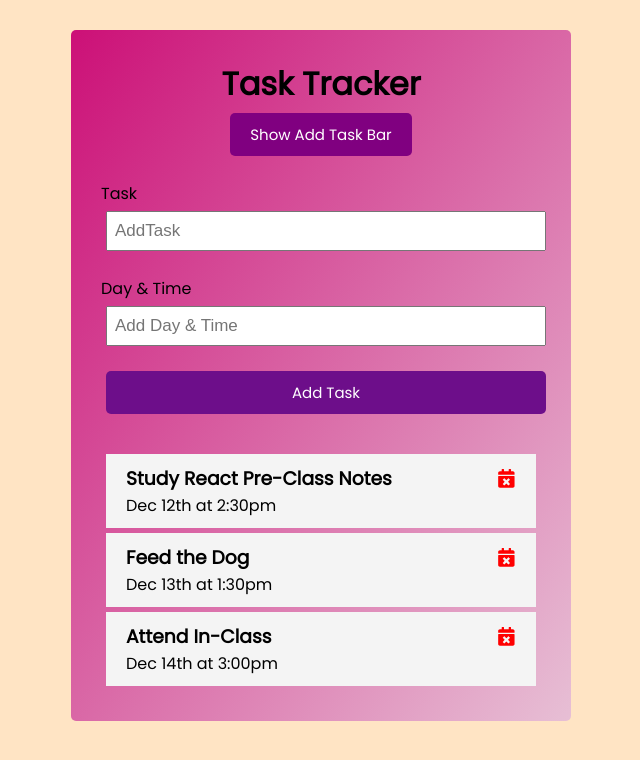
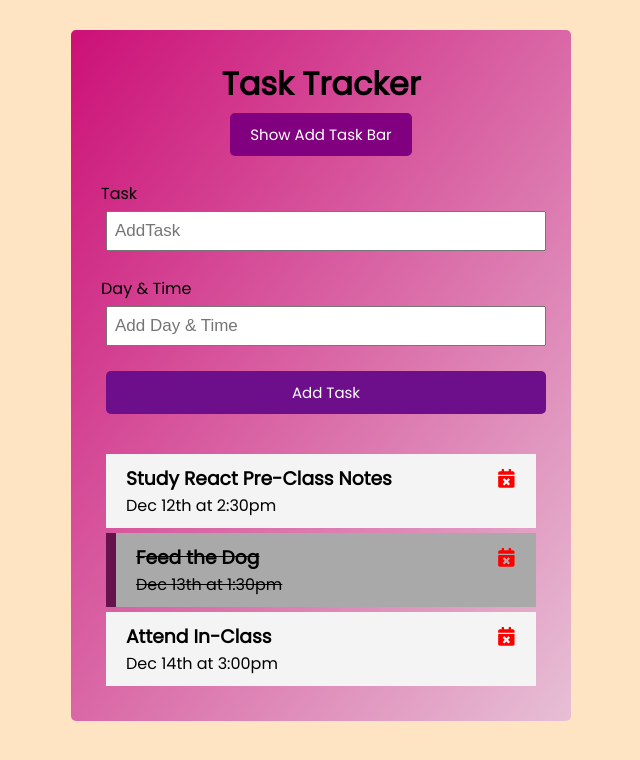
Before and after one commit to mslmyrtd/Task-Tracker-Rc-, a React (Create React App) app: page / in a window 1280 px wide. Shown: the top 760 px of the page, without its empty margins (319-959 px from the left). Built offline with nearby package versions, Linux system fonts and the light colour scheme.

Commit message:
doubleClick added

```diff
--- a/src/App.js
+++ b/src/App.js
@@ -28,12 +28,24 @@ function App() {
   const deleteTask=(deletedTaskId)=>{
     setTasks(tasks.filter((task)=>task.id !==deletedTaskId))
   }
+  //Add Task
+  const addTask=(newTask)=>{
+    const id=Math.floor(Math.random()*100)+1;
+    const addNewTask={id, ...newTask}
+    setTasks([...tasks,addNewTask])
+  }
+  //ToggleDone
+  const toggleDone=(toggleDoneId)=>{
+    setTasks(
+      tasks.map((task)=>task.id===toggleDoneId ? {...task, isDone: !task.isDone}:task)
+    )
+  }
 
   return (
     <div className="container">
       <Header title="Task Tracker" />
-      <AddTask/>
-      <Tasks tasks={tasks} deleteTask={deleteTask} />
+      <AddTask addTask={addTask}/>
+      <Tasks tasks={tasks} deleteTask={deleteTask}  toggleDone={toggleDone}/>
 
     </div>
   );
--- a/src/components/AddTask.js
+++ b/src/components/AddTask.js
@@ -9,8 +9,6 @@ const AddTask = ({ addTask }) => {
     addTask({ text, day, isDone: false });
     setText("");
     setDay("");
-    // console.log(text);
-    // console.log(day);
   };
 
   return (
--- a/src/components/Task.js
+++ b/src/components/Task.js
@@ -2,7 +2,7 @@ import { FaCalendarTimes} from "react-icons/fa";
 
 const Task = ({ task, deleteTask, toggleDone }) => {
   return (
-    <div className="task">
+    <div className={`task ${task.isDone ? "done":""}`} onDoubleClick={()=>toggleDone(task.id) }>
       <h3>
         {task.text}{" "}
         <FaCalendarTimes
--- a/src/components/Tasks.js
+++ b/src/components/Tasks.js
@@ -1,13 +1,13 @@
 import Task from "./Task";
 
 
-const Tasks = ({tasks,deleteTask}) => {
+const Tasks = ({tasks,deleteTask,toggleDone}) => {
 
   return (
     <div>
      {
          tasks.map((task)=>(
-             <Task  key={task.id} task={task} deleteTask={deleteTask} />
+             <Task  key={task.id} task={task} deleteTask={deleteTask} toggleDone={toggleDone} />
          ))
      }
     </div>
```
